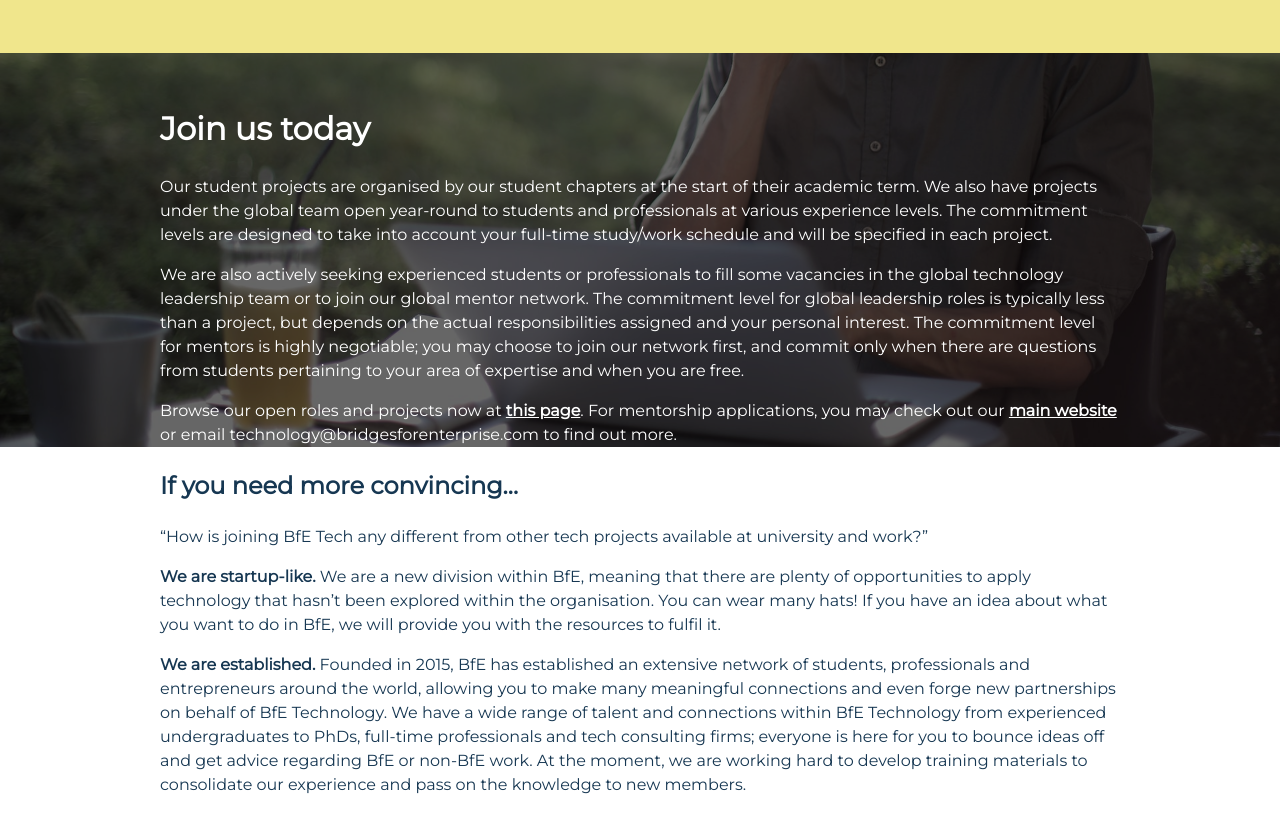
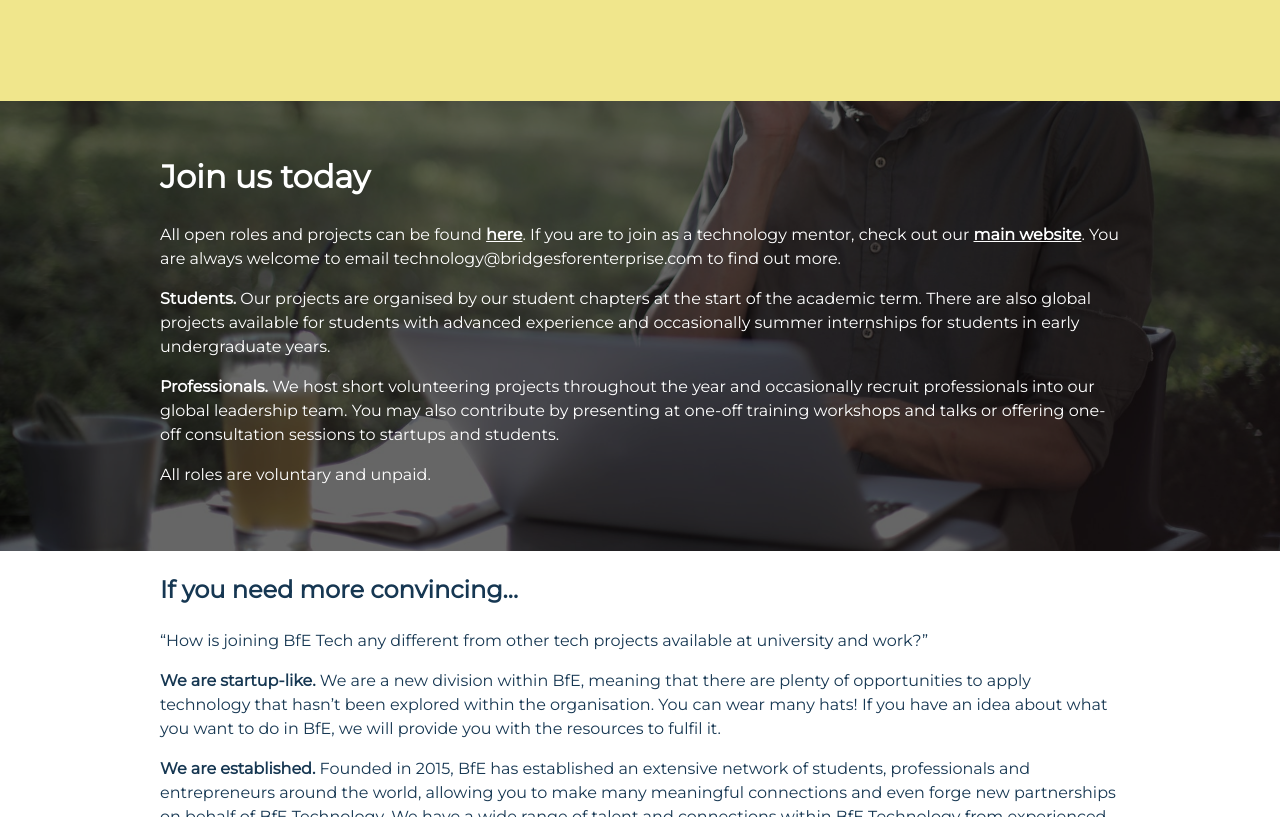
Before and after one commit to BfE-Technology/BfE-Technology.github.io, a Jekyll site: the page built from index.md, in a window 1280 px wide and 900 px high, scrolled down 7045 px, cut to the strip 83-900 px from the top of the window. Built offline with Jekyll 4.4.1, drawn with Linux system fonts in a browser that asks for light colours.

Commit message:
Update index.md

```diff
--- a/index.md
+++ b/index.md
@@ -469,6 +469,8 @@ Our startups work in a diverse range of sectors. Read more about our in-house ca
   </div>
   <br>
   <br>
+  <br>
+  <br>
 </div>
 
 <div style="background-image:url('assets/img/smile-entrepreneur.jpg'); color:white;   background-size: cover;  background-position: 0% 95%;z-index:0; position: relative;" class="force-white-link" >
@@ -479,12 +481,16 @@ Our startups work in a diverse range of sectors. Read more about our in-house ca
 
 <div markdown="1">
 
-Our student projects are organised by our student chapters at the start of their academic term. We also have projects under the global team open year-round to students and professionals at various experience levels. The commitment levels are designed to take into account your full-time study/work schedule and will be specified in each project.
+All open roles and projects can be found <a href="https://opps.bridgesforenterprise.com/technology/">here</a>. If you are to join as a technology mentor, check out our <a href="https://www.bridgesforenterprise.com">main website</a>. You are always welcome to email technology@bridgesforenterprise.com to find out more.
 
-We are also actively seeking experienced students or professionals to fill some vacancies in the global technology leadership team or to join our global mentor network. The commitment level for global leadership roles is typically less than a project, but depends on the actual responsibilities assigned and your personal interest. The commitment level for mentors is highly negotiable; you may choose to join our network first, and commit only when there are questions from students pertaining to your area of expertise and when you are free.
+**Students.** Our projects are organised by our student chapters at the start of the academic term. There are also global projects available for students with advanced experience and occasionally summer internships for students in early undergraduate years.
 
+**Professionals.** We host short volunteering projects throughout the year and occasionally recruit professionals into our global leadership team. You may also contribute by presenting at one-off training workshops and talks or offering one-off consultation sessions to startups and students.
 
-Browse our open roles and projects now at <a href="https://opps.bridgesforenterprise.com/technology/">this page</a>. For mentorship applications, you may check out our <a href="https://www.bridgesforenterprise.com">main website</a> or email technology@bridgesforenterprise.com to find out more.
+All roles are voluntary and unpaid.
+
+<br>
+<br>
 </div>
 </div>
 
```
